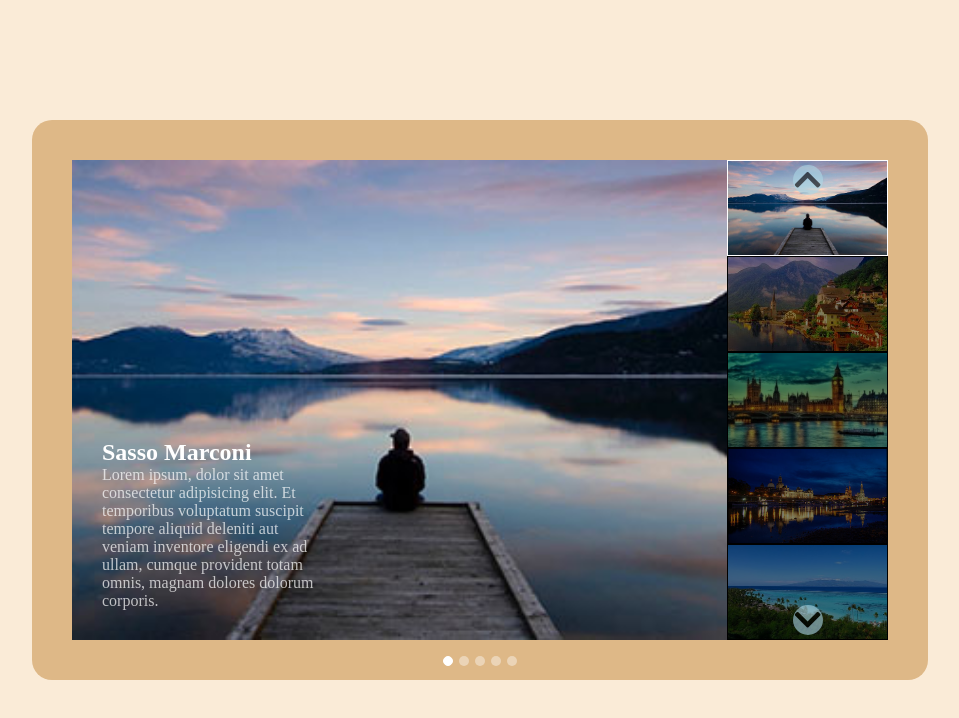
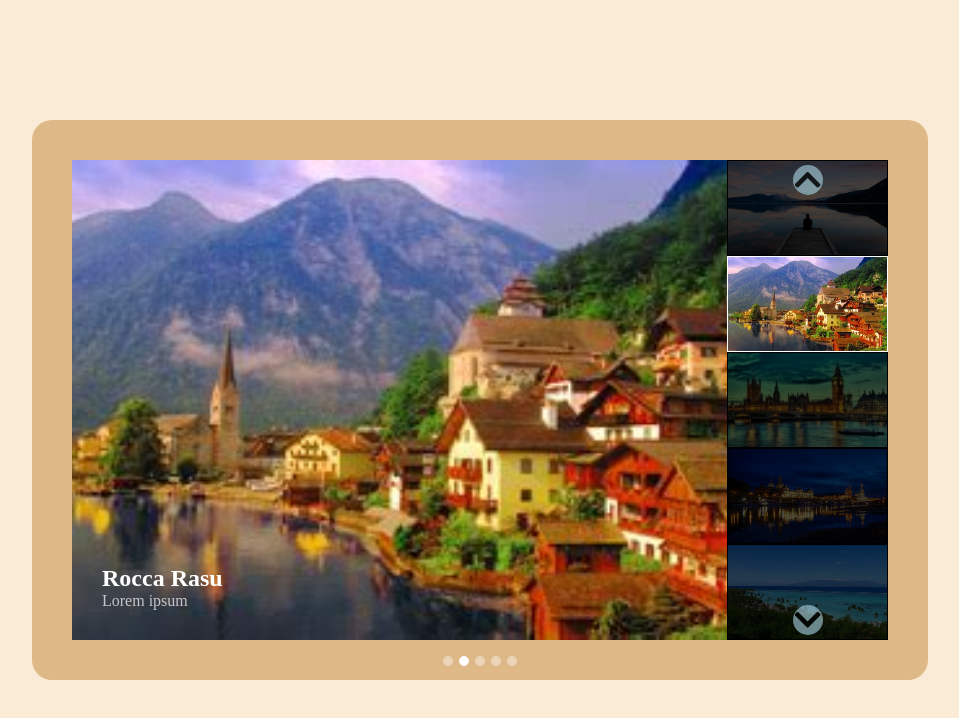
Before and after one commit to alelui/vue-slider, a plain HTML site: page index.html in a window 1280 px wide. Shown: the whole page, without its empty margins (160-1119 px from the left). Drawn offline with nearby package versions, Linux system fonts and the light colour scheme.

Commit message:
set interval e opacity

```diff
--- a/css/style.css
+++ b/css/style.css
@@ -42,8 +42,11 @@
     width: 100%;
     height: calc( 100% / 5);
     border: 1px solid black;
-    opacity: 0.5;
+    opacity: 0.3;
     cursor: pointer;
+}
+.object:hover{
+    opacity: 0.6;
 }
 
 img{
--- a/index.html
+++ b/index.html
@@ -14,7 +14,7 @@
 
         <div class="container">
 
-            <div id="slider" class="relative">
+            <div id="slider" class="relative" @mouseover="stopAutoplay()" @mouseleave="startAutoplay()">
 
                 <div class="col-sx">
                     <div class="col-sx-img-box">
--- a/js/myVuescript.js
+++ b/js/myVuescript.js
@@ -37,7 +37,8 @@ const app = new Vue({
                }
         ],
 
-        courrentImg: 0
+        courrentImg: 0,
+        autoPlayID: null
     },
 
     methods:{
@@ -59,6 +60,19 @@ const app = new Vue({
 
         selectObject: function(i){
             this.courrentImg = i;
+        },
+
+        stopAutoplay: function(){
+            clearInterval(this.autoPlayID);
+        },
+        startAutoplay: function(){
+            this.autoPlayID = setInterval(() => {
+                this.increment();
+             },3000);
         }
+    },
+
+    mounted(){
+        this.startAutoplay();
     }
 });
```
